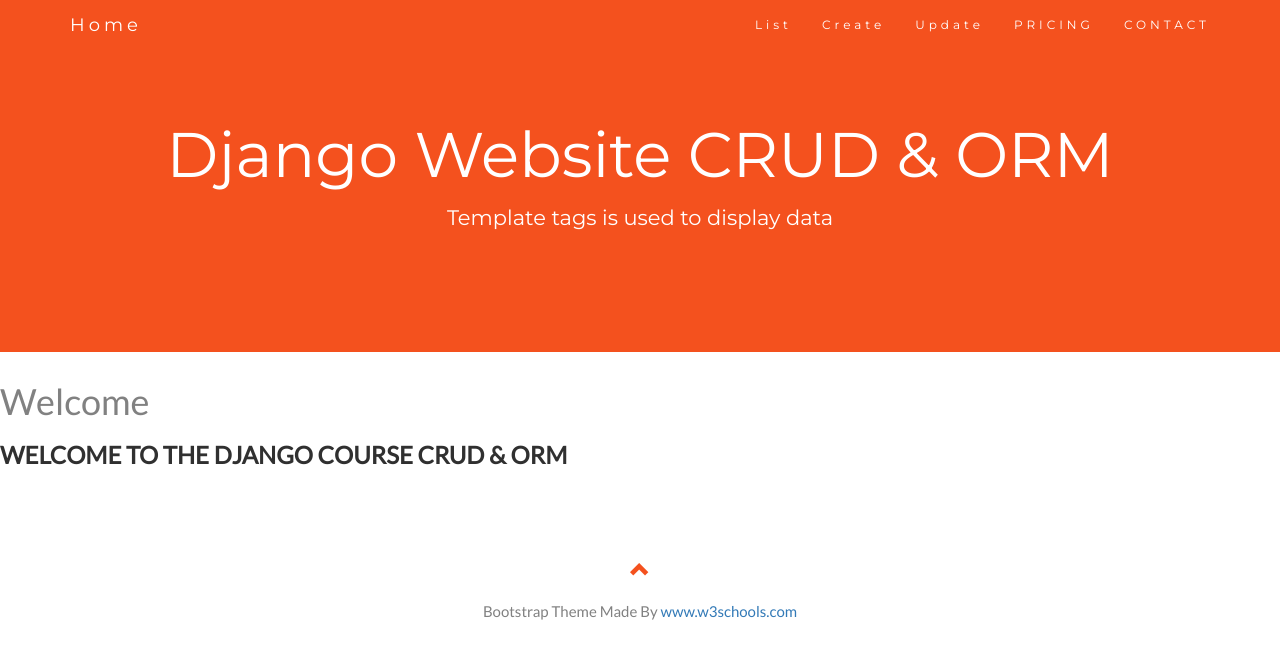
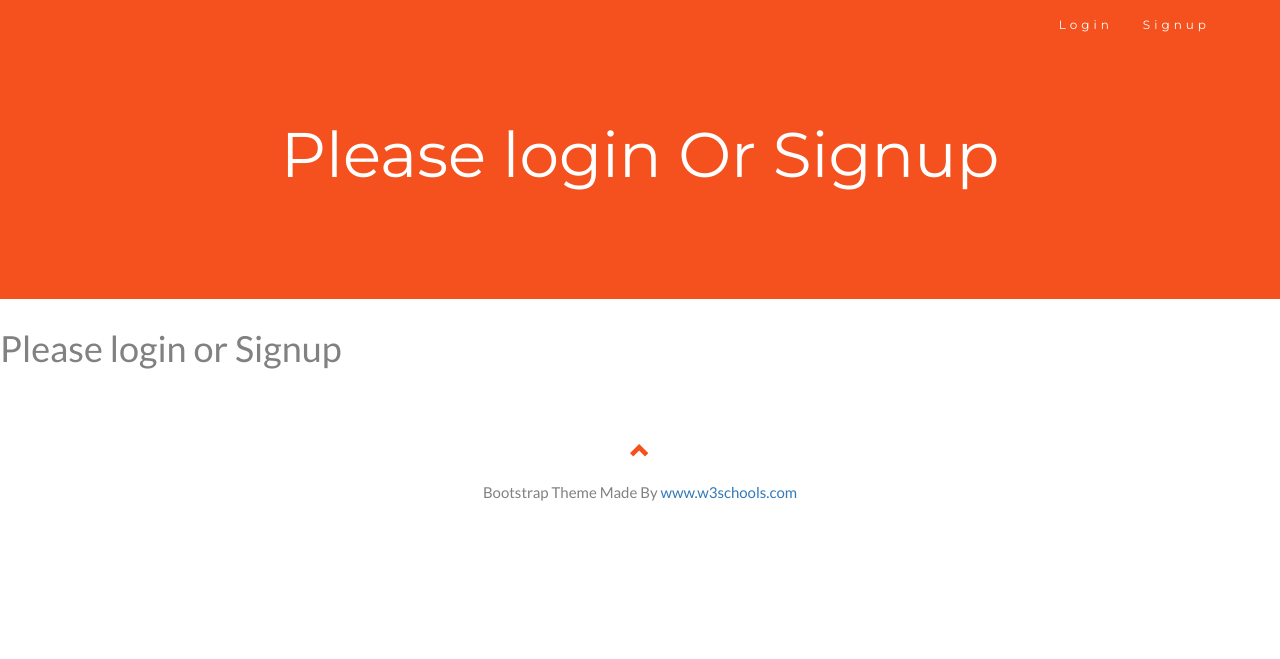
Before and after one commit to tiru777/djangoproject5_2, a Django app: page / in a window 1280 px wide. Shown: the top 659 px of the page. Run offline with Django 4.2, Linux system fonts and the light colour scheme; some libraries are stand-ins or nearby versions.

Commit message:
athentications

```diff
--- a/app/views.py
+++ b/app/views.py
@@ -1,7 +1,12 @@
 from django.shortcuts import render
+from django.urls import reverse_lazy
+
 from app.models import *
 from app.forms import EmployeeForm
 from django.http import HttpResponseRedirect
+from django.views import generic
+from django.contrib.auth.forms import UserCreationForm
+
 def home(requests):
     return render(requests,"home.html")
 
@@ -39,46 +44,50 @@ def delete_employee(requests,id):
     data = Employee.objects.get(id=id) # we can get specific data of object
     data.delete()
     return HttpResponseRedirect("/list")
+class EmployeeSignup(generic.CreateView):
+    form_class = UserCreationForm
+    template_name = "signup.html"
+    success_url = reverse_lazy('home')
 
-# ORM
-def list_employe(requests):
-    # READ ALL
-    # all data fetch from database
-    data_all = Employee.objects.all()
-    # count
-    data_all_count = Employee.objects.all().count()
-    # order by
-    data_order = Employee.objects.all().order_by('age')# ASC
-    data_order_dsc = Employee.objects.all().order_by('-age')# ASC
-    # index
-    data_second_index = Employee.objects.all()[2]
-
-    # filter
-    data = Employee.objects.filter(age__gt=20)
-    # gt ==>greter than
-    # lt ==>less than
-    #gte,lte
-
-    daa = Employee.objects.filter(first_name__startswith="p",age__gt=20)
-
-    # GET Specific
-    # get specific person==prakash
-    data = Employee.objects.get(first_name="prakash")
-    print(data)
-
-    # update specific object
-    data_up = Employee.objects.get(first_name="prakash")
-    data_up.second_name = "daram"
-    data_up.age=20
-    data_up.save()
-
-    # delete all
-    data = Employee.objects.all().delete() # delete all
-
-    # specific object delete
-    data = Employee.objects.get(id=2)
-    data.delete()
-
-    # Create
-    data=Employee.objects.create(name='thirumala',salary=1000,address='reddy vari palli',age=20)
-    data.save()
+# ORM: Object oriented Method
+# def list_employe(requests):
+#     # READ ALL
+#     # all data fetch from database
+#     data_all = Employee.objects.all()
+#     # count
+#     data_all_count = Employee.objects.all().count()
+#     # order by
+#     data_order = Employee.objects.all().order_by('age')# ASC
+#     data_order_dsc = Employee.objects.all().order_by('-age')# ASC
+#     # index
+#     data_second_index = Employee.objects.all()[2]
+#
+#     # filter
+#     data = Employee.objects.filter(age__gt=20)
+#     # gt ==>greater than
+#     # lt ==>less than
+#     #gte,lte
+#
+#     daa = Employee.objects.filter(first_name__startswith="p",age__gt=20)
+#
+#     # GET Specific
+#     # get specific person==prakash
+#     data = Employee.objects.get(first_name="prakash")
+#     print(data)
+#
+#     # update specific object
+#     data_up = Employee.objects.get(first_name="prakash")
+#     data_up.second_name = "daram"
+#     data_up.age=20
+#     data_up.save()
+#
+#     # delete all
+#     data = Employee.objects.all().delete() # delete all
+#
+#     # specific object delete
+#     data = Employee.objects.get(id=2)
+#     data.delete()
+#
+#     # Create
+#     data=Employee.objects.create(name='thirumala',salary=1000,address='reddy vari palli',age=20)
+#     data.save()
--- a/djangoproject5_2/settings.py
+++ b/djangoproject5_2/settings.py
@@ -122,3 +122,6 @@ STATICFILES_DIRS = [os.path.join(BASE_DIR,'static')]
 # https://docs.djangoproject.com/en/4.2/ref/settings/#default-auto-field
 
 DEFAULT_AUTO_FIELD = 'django.db.models.BigAutoField'
+
+LOGIN_REDIRECT_URL = "home"
+LOGOUT_REDIRECT_URL = "home"
--- a/djangoproject5_2/urls.py
+++ b/djangoproject5_2/urls.py
@@ -15,7 +15,7 @@ Including another URLconf
     2. Add a URL to urlpatterns:  path('blog/', include('blog.urls'))
 """
 from django.contrib import admin
-from django.urls import path
+from django.urls import path,include
 from app.views import *
 
 urlpatterns = [
@@ -25,6 +25,8 @@ urlpatterns = [
     path('create',create_employee,name="create"),
     path('detail/<int:id>/', detailed_employee, name="detail"),
     path('update/<int:id>/', update_employee, name="update"),
-    path('delete/<int:id>/', delete_employee, name="delete")
+    path('delete/<int:id>/', delete_employee, name="delete"),
+    path('signup',EmployeeSignup.as_view(),name='signup'),
+    path('accounts/',include('django.contrib.auth.urls'),name='login')
 
 ]
--- a/template/home.html
+++ b/template/home.html
@@ -1,9 +1,10 @@
 {% extends 'index.html' %}
 {% block content %}
 
-    <h1> Welcome</h1>
-    <h2>
-        Welcome to the Django course CRUD & ORM
-    </h2>
+  {% if user.is_authenticated %}
+    <h1>Welcome you have successfully logged</h1>
+  {% else %}
+    <h1>Please login or Signup</h1>
+  {% endif %}
 
 {% endblock %}
--- a/template/index.html
+++ b/template/index.html
@@ -200,23 +200,33 @@
         <span class="icon-bar"></span>
         <span class="icon-bar"></span>
       </button>
-      <a class="navbar-brand" href="{% url 'home' %}">Home</a>
+      {% if user.is_authenticated %}
+        <a class="navbar-brand" href="{% url 'home' %}">Home</a>
+      {% endif %}
     </div>
     <div class="collapse navbar-collapse" id="myNavbar">
       <ul class="nav navbar-nav navbar-right">
-        <li><a href="{% url 'list' %}">List</a></li>
-        <li><a href="{% url 'create' %}">Create</a></li>
-        <li><a href="#portfolio">Update</a></li>
-        <li><a href="#pricing">PRICING</a></li>
-        <li><a href="#contact">CONTACT</a></li>
+        {% if user.is_authenticated %}
+          <li><a href="{% url 'list' %}">List</a></li>
+          <li><a href="{% url 'create' %}">Create</a></li>
+          <li><a href="{% url 'logout' %}">Logout</a></li>
+        {% else %}
+          <li><a href="{% url 'login' %}">Login</a></li>
+          <li><a href="{% url 'signup' %}">Signup</a></li>
+
+        {% endif %}
       </ul>
     </div>
   </div>
 </nav>
 
 <div class="jumbotron text-center">
-  <h1>Django Website CRUD & ORM</h1>
-  <p>Template tags is used to display data</p>
+  {% if user.is_authenticated %}
+    <h1>Django Website CRUD & ORM & Authentication</h1>
+    <p>you have successfully logged</p>
+  {% else %}
+    <h1>Please login Or Signup</h1>
+  {% endif %}
 
 </div>
 
```
Also changed, not shown: template/registration/login.html (added, +11 -0 lines), template/signup.html (added, +16 -0 lines), db.sqlite3.
